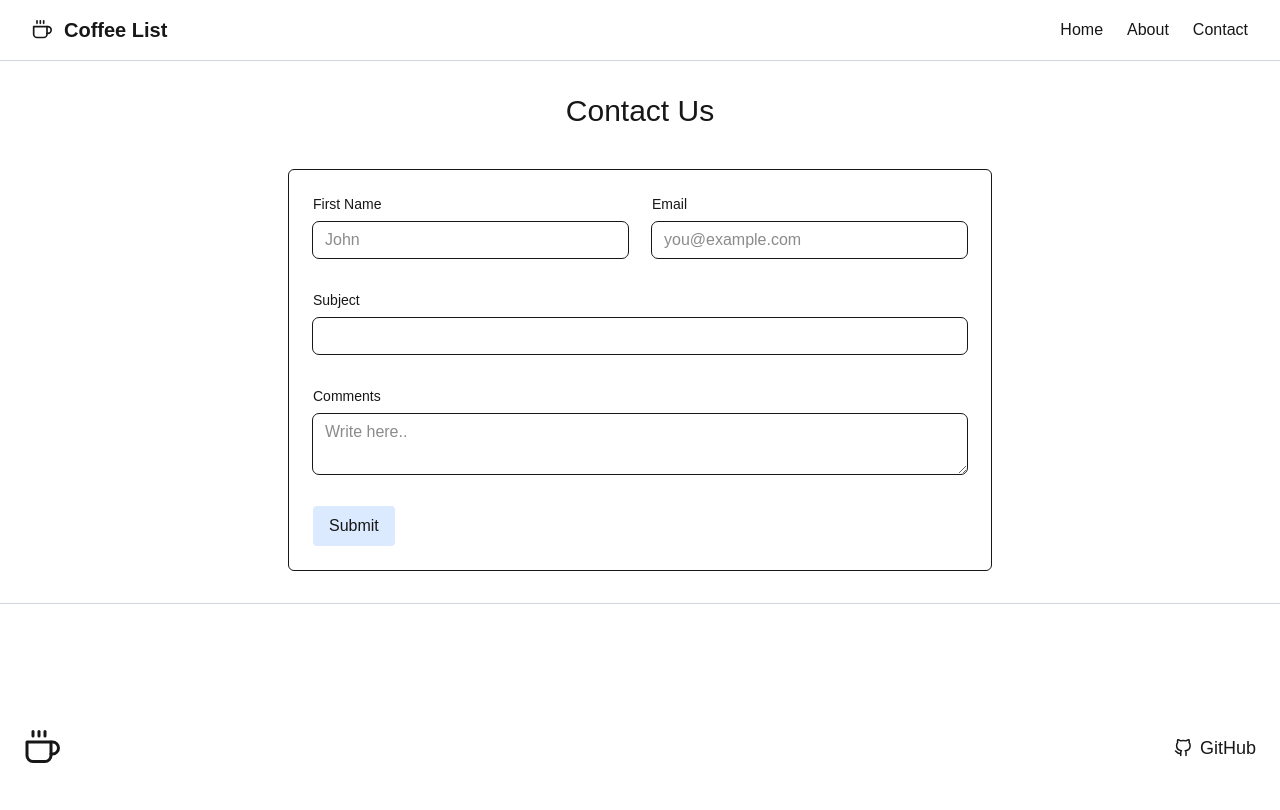
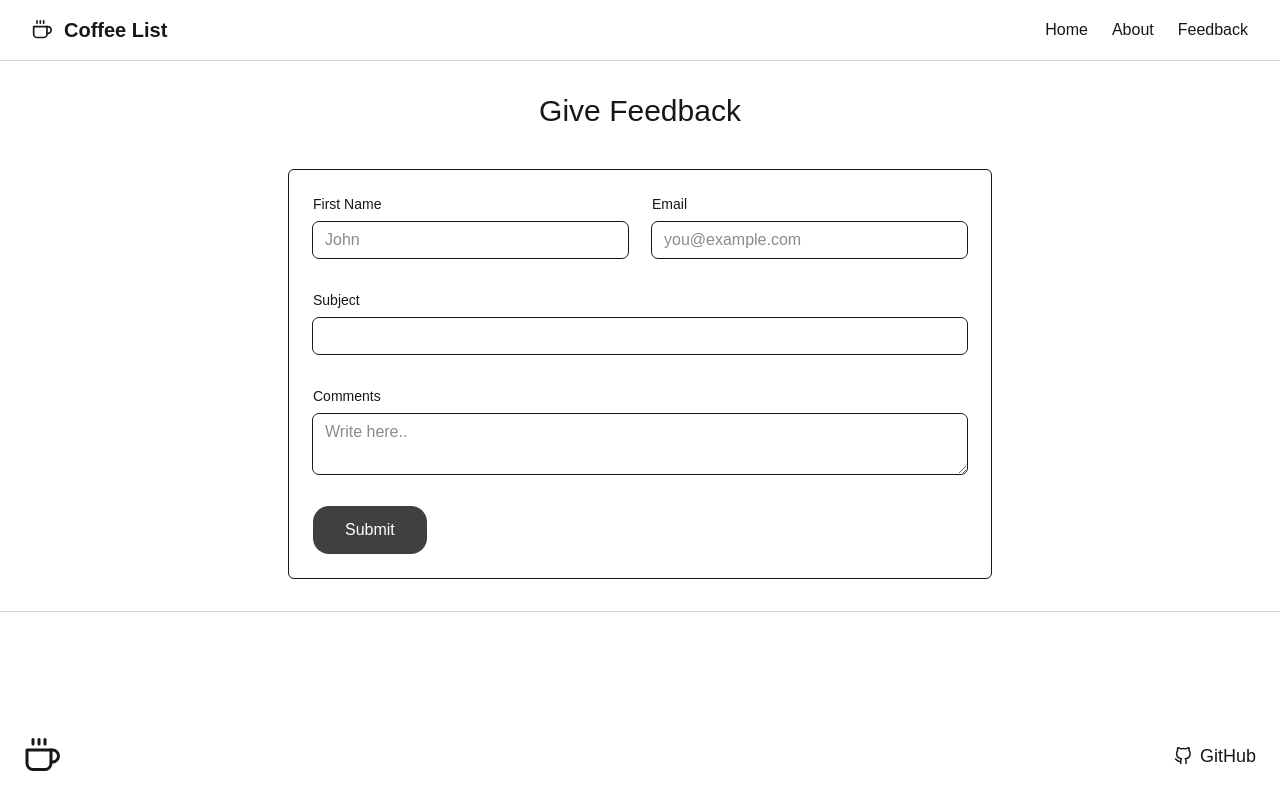
Before and after one commit to runningTurtle2/coffee-list, a Next.js app: page /contact in a window 1280 px wide. Shown: the top 810 px of the page. Built offline with nearby package versions, Linux system fonts and the light colour scheme.

Commit message:
changed contact to feedback form

```diff
--- a/app/contact/page.tsx
+++ b/app/contact/page.tsx
@@ -20,7 +20,7 @@ export default function ContactPage() {
 
       {/* Header*/}
       <header className='text-center mb-10'>
-        <h1 className='text-3xl'>Contact Us</h1>
+        <h1 className='text-3xl'>Give Feedback</h1>
       </header>
 
       <form onSubmit={submitForm} className='space-y-10'>
@@ -75,7 +75,7 @@ export default function ContactPage() {
           {/* Submit Button*/}
           <button
             type='submit'
-            className='bg-blue-100 py-2 px-4 rounded hover:cursor-pointer'>Submit
+            className='bg-neutral-700 text-white py-3 px-8 rounded-2xl  hover:cursor-pointer'>Submit
           </button>
 
         </section>
--- a/components/Header/Header.tsx
+++ b/components/Header/Header.tsx
@@ -11,7 +11,7 @@ export default function Header() {
       <nav className="space-x-6 text-md">
         <a href="/" className="hover:underline">Home</a>
         <a href="/about" className="hover:underline">About</a>
-        <a href="/contact" className="hover:underline">Contact</a>
+        <a href="/contact" className="hover:underline">Feedback</a>
       </nav>
     </div>
   );
```
